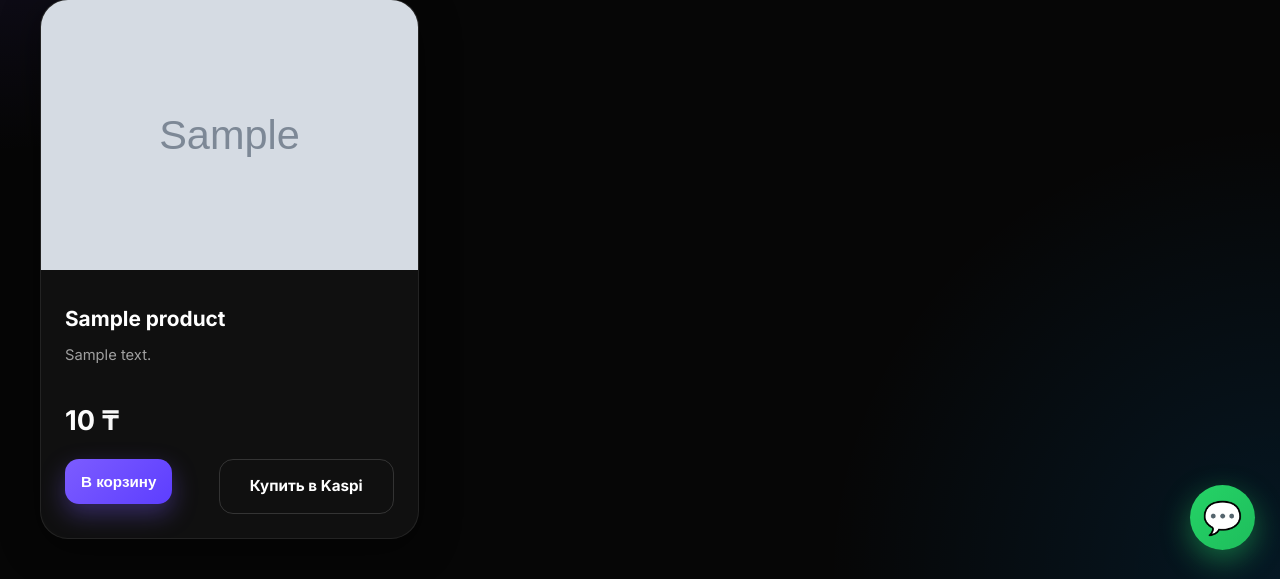
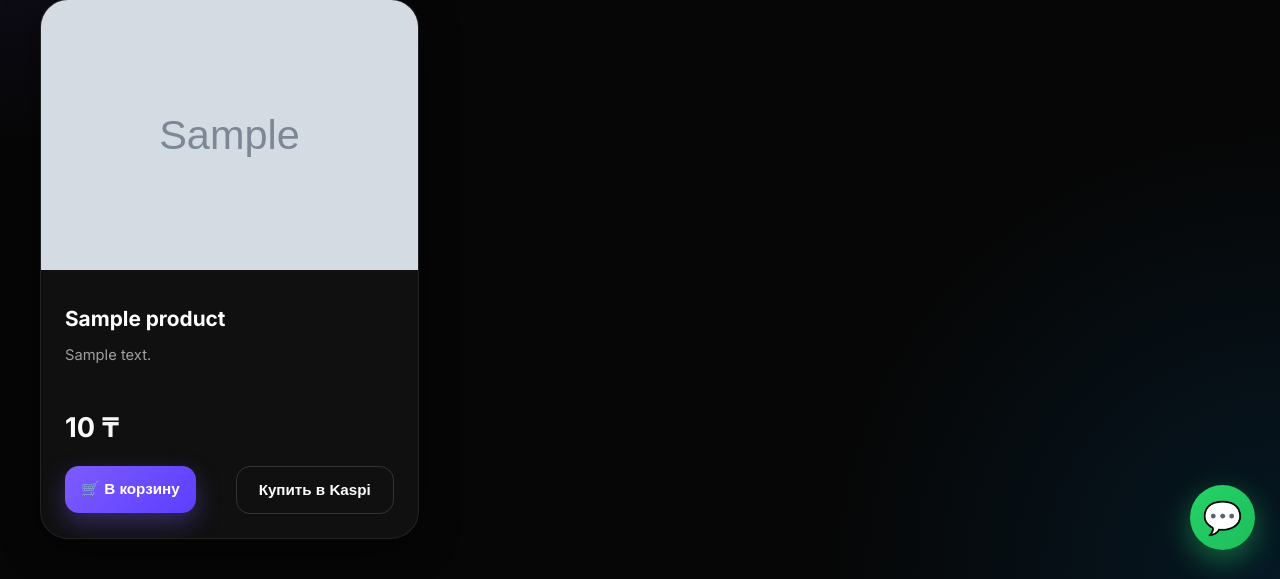
Before and after one commit to aknurduisenali51-beep/TimeLinee, a Flask app: page / in a window 1280 px wide. Shown: the part 225-804 px from the top of the page. Run offline with Flask 3, Linux system fonts and the light colour scheme; tables that the repository leaves empty hold one stand-in row (values such as "Sample post"); grey boxes marked "Sample" are stand-in pictures.

Commit message:
Update index.html

```diff
--- a/templates/index.html
+++ b/templates/index.html
@@ -15,16 +15,15 @@
             <p class="desc">{{ product.description }}</p>
             <div class="price">{{ "%.0f"|format(product.price) }} ₸</div>
             <div class="actions">
-                <form action="{{ url_for('add_to_cart', product_id=product.id) }}" method="POST" style="flex:1;">
-                    <button type="submit" class="btn primary">В корзину</button>
-                </form>
-                {% if product.kaspi_link %}
-    <a href="{{ product.kaspi_link }}" target="_blank" class="btn outline"
-       onclick="window.open(this.href,'_blank','noopener,noreferrer'); return false;">
-       Купить в Kaspi
-    </a>
-{% endif %}
-            </div>
+    <form action="{{ url_for('add_to_cart', product_id=product.id) }}" method="POST" style="flex:1;">
+        <button type="submit" class="btn primary">🛒 В корзину</button>
+    </form>
+    {% if product.kaspi_link %}
+        <form action="{{ product.kaspi_link }}" method="GET" target="_blank" style="flex:1;">
+            <button type="submit" class="btn outline" style="width:100%;">Купить в Kaspi</button>
+        </form>
+    {% endif %}
+</div>
         </div>
     </div>
     {% else %}
```
